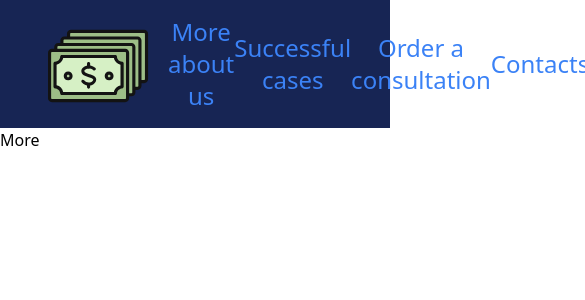
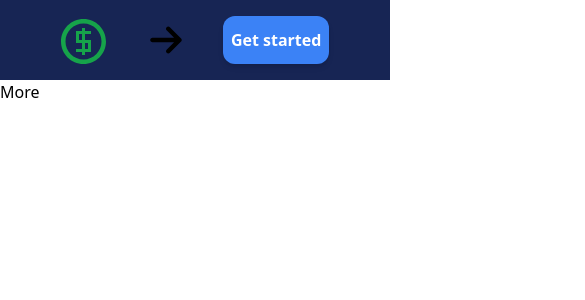
Before and after one commit to VitaliyKalmykov/invest, a React (Create React App) app: page / in a window 390 px wide. Shown: the top 300 px of the page, 585 px wide, since content can reach past the window. Built offline with nearby package versions, Linux system fonts and the light colour scheme.

Commit message:
sidebar work

```diff
--- a/src/App.js
+++ b/src/App.js
@@ -1,17 +1,17 @@
-import React, {useState} from "react";
+import React from "react";
 import { BrowserRouter as Router } from "react-router-dom"; // Імпортуємо BrowserRouter
 import Header from "./components/Header/Header";
 import Main from "./components/Main/Main";
 
 function App() {
 
-    const [activeSection, setActiveSection] = useState('more');
+
 
   return (
     <>
         <Router> {/* Обгортаємо весь додаток в Router */}
-            <Header setActiveSection={setActiveSection} />
-            <Main activeSection={activeSection} />
+            <Header />
+            <Main/>
         </Router>
     </>
   );
--- a/src/components/Header/Header.jsx
+++ b/src/components/Header/Header.jsx
@@ -1,23 +1,27 @@
 import React from 'react';
-import sprite from '../../assets/sprite.svg';
+import sprite from '../../assets/symbol-defs.svg';
 import HeaderNav from "./HeaderNav";
 import Button from "../UI/Button";
+import HeaderSidebar from "./HeaderSidebar";
 
-const Header = ({setActiveSection}) => {
+const Header = () => {
     return (
         <header className="bg-blue-950">
             <div className="container">
-                <div className="flex justify-around text-center p-4 gap-2">
+                <div className="flex justify-around items-center text-center p-4 gap-2">
                     <div>
-                        <svg className={"w-28 h-24"}>
+                        <svg className={"w-12 h-12 block fill-green-600"}>
                             <use xlinkHref={`${sprite}#money`}/>
                         </svg>
                     </div>
-                    <HeaderNav setActiveSection={setActiveSection} />
+                    <HeaderNav />
+                    <HeaderSidebar/>
                     <Button
                         type="button"
                         className={
                             `px-6 py-3
+                            md:px-3
+                            sm:px-2
                            bg-blue-500
                            text-white font-semibold
                              rounded-xl shadow-md
--- a/src/components/Header/HeaderNav.jsx
+++ b/src/components/Header/HeaderNav.jsx
@@ -2,7 +2,7 @@ import React from 'react';
 import { useNavigate } from 'react-router-dom';
 import HeaderLink from "./HeaderLink";
 
-const HeaderNav = ({setActiveSection}) => {
+const HeaderNav = () => {
 
     const links = [{
         linkText: "More about us",
@@ -25,19 +25,19 @@ const HeaderNav = ({setActiveSection}) => {
     const navigate = useNavigate();
 
     const handleNavigation = (linkAddress) => {
-        setActiveSection(linkAddress);  // Оновлюємо активну секцію
         navigate(`/${linkAddress}`);     // Змінюємо маршрут
     };
 
     return (
-        <nav className="flex flex-1 justify-around items-center">
+        <nav className="flex flex-1 gap-1 justify-around items-center md:hidden sm:hidden">
             {links.map((link, index) => (
                 <HeaderLink
                     key={index}
                     onClick={(e) => {e.preventDefault(); handleNavigation(link.linkAddress)}}
                     className="
 
-                    text-2xl
+                    text-lg
+
                     text-blue-500
                     hover:text-blue-700
 
--- /dev/null
+++ b/src/components/Header/HeaderSidebar.jsx
@@ -0,0 +1,35 @@
+import React,{useState} from 'react';
+import sprite from "../../assets/symbol-defs.svg"
+import HeaderNav from "./HeaderNav";
+
+const HeaderSidebar = () => {
+
+    const [isSidebarOpen, setIsSidebarOpen] = useState(false);
+
+    function toggleSidebar() {
+        setIsSidebarOpen(!isSidebarOpen);
+    }
+
+    return (
+        <div className="xl:hidden">
+            <svg onClick={toggleSidebar} className={`w-12 h-9
+            cursor-pointer
+            z-50
+            rotate-90
+            transition-all duration-300
+            relative ${isSidebarOpen ? '-rotate-90' : "" }`}>
+                <use className="z-50" xlinkHref={`${sprite}#arrow`}/>
+            </svg>
+            <div
+                className={`fixed top-0 left-0 h-full w-full
+                bg-blue-900 text-white transform ${
+                    isSidebarOpen ? "translate-x-0" : "-translate-x-full"
+                } transition-transform duration-300 ease-in-out`}
+            >
+                <HeaderNav />
+            </div>
+        </div>
+    );
+};
+
+export default HeaderSidebar;
```
Also changed, not shown: src/assets/sprite.svg (deleted), src/assets/symbol-defs.svg (added).
